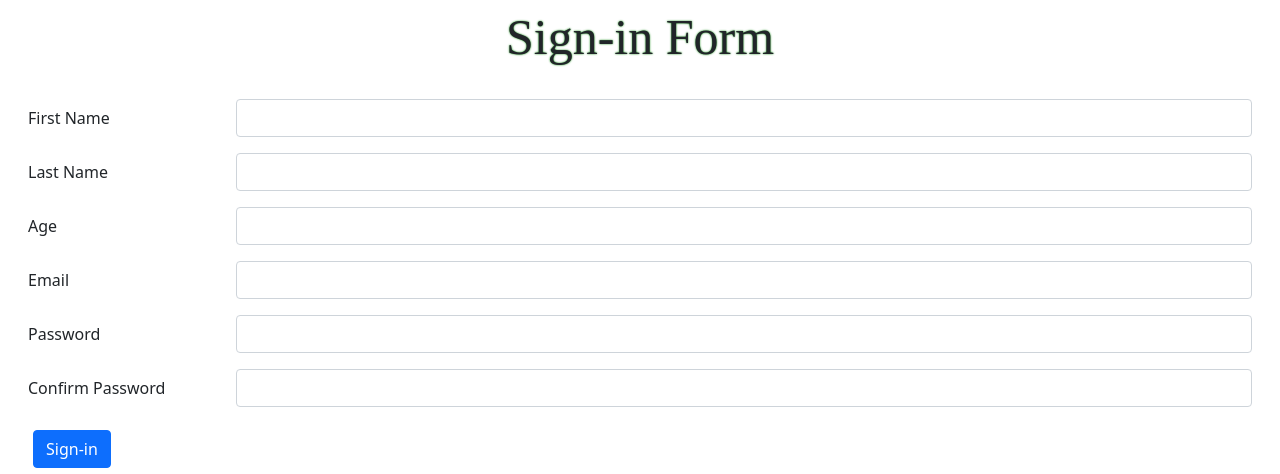
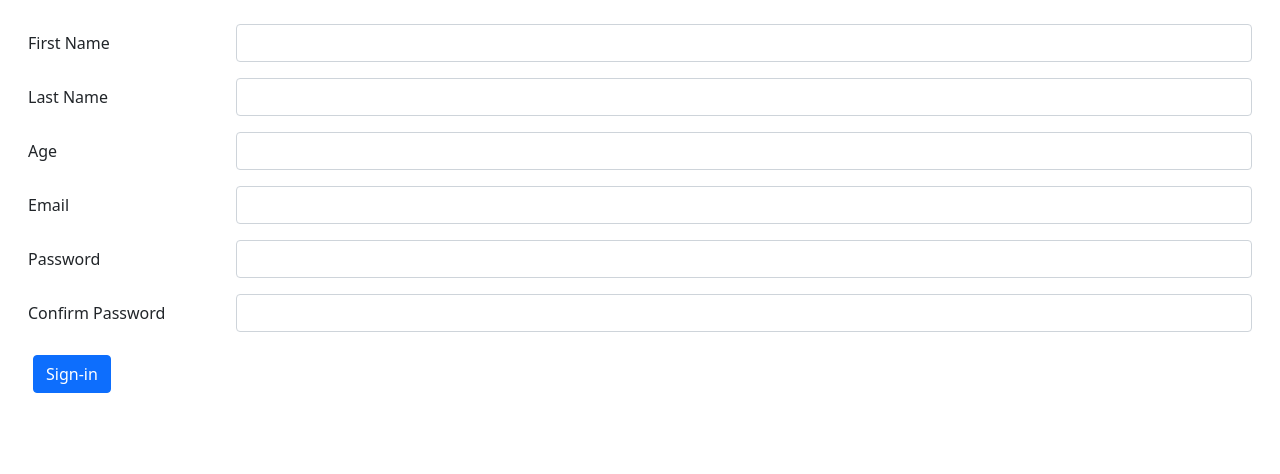
Before and after one commit to anjali7786/Sleep-Tracker, a Python web app: template Template/signup.html in a window 1280 px wide. Shown: the top 474 px of the page. Run offline with Jinja, Linux system fonts and the light colour scheme; the template is opened without the code that fills it, so the values that code supplies are empty; some web fonts are replaced.

Commit message:
remove sign in heading

```diff
--- a/Template/signup.html
+++ b/Template/signup.html
@@ -40,7 +40,7 @@
             </ul>
        </div>
     </div>  -->
-<div class="sign">Sign-in Form</div>
+
     <form>
 
         <div class="row mb-3 my-4 mx-3">
```
